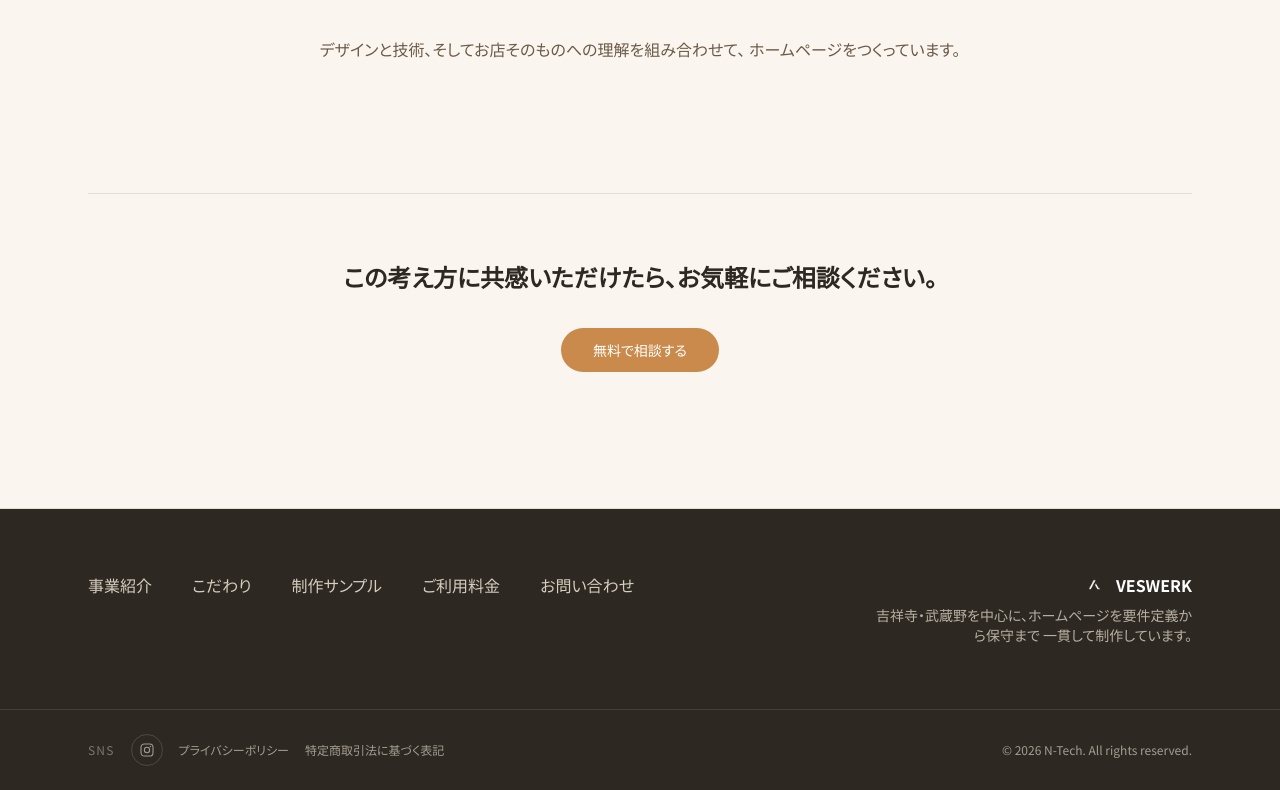
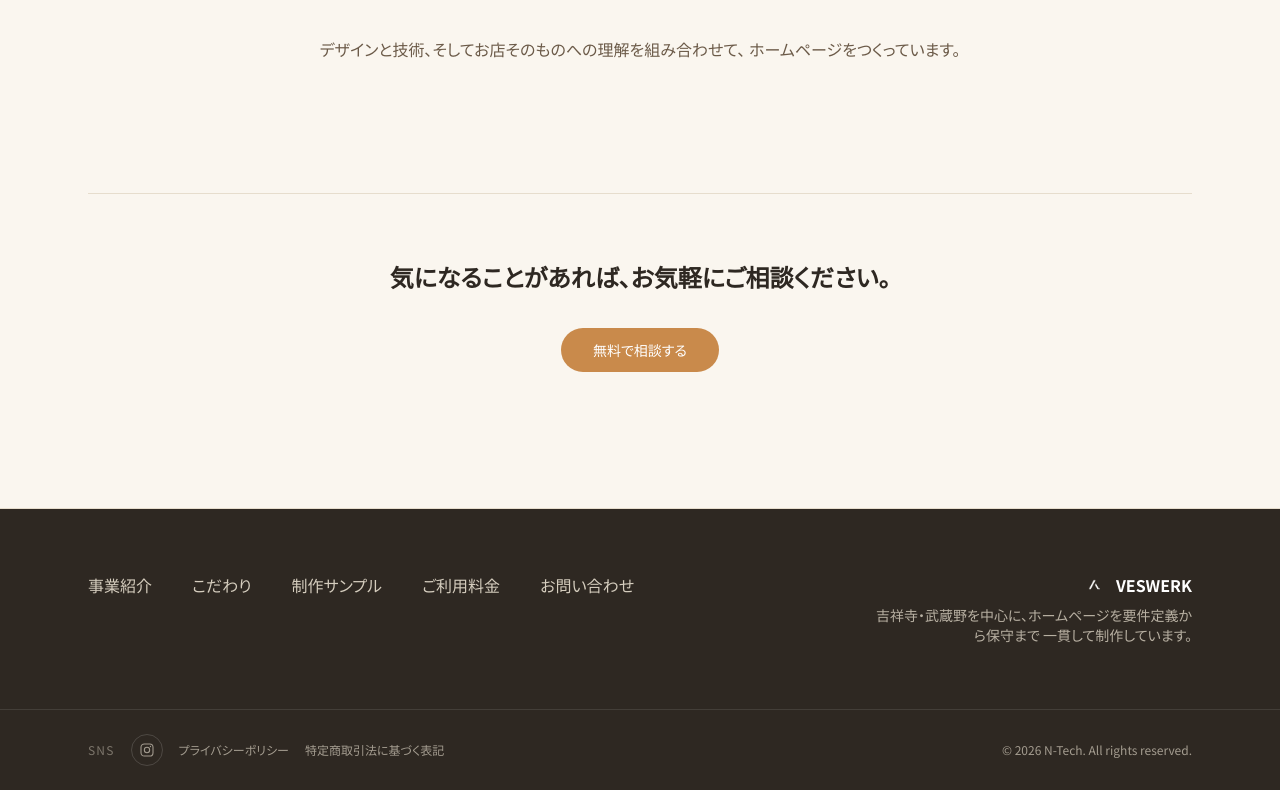
Before and after one commit to ves-sr/veswerk-site, a Next.js app: page /why-veswerk in a window 1280 px wide. Shown: the part 2840-3630 px from the top of the page. Built offline with nearby package versions, Linux system fonts and the light colour scheme.

Commit message:
WHY VESWERKページ末尾のCTA文言を条件文っぽくない表現に修正

```diff
--- a/app/why-veswerk/page.tsx
+++ b/app/why-veswerk/page.tsx
@@ -164,7 +164,7 @@ export default function WhyVeswerkPage() {
 			<div className="mx-auto mt-24 max-w-6xl px-6 sm:mt-32">
 				<div className="border-t border-border pt-16 text-center">
 					<h2 className="subsection-heading">
-						この考え方に共感いただけたら、お気軽にご相談ください。
+						気になることがあれば、お気軽にご相談ください。
 					</h2>
 					<a
 						href="/contact"
```
